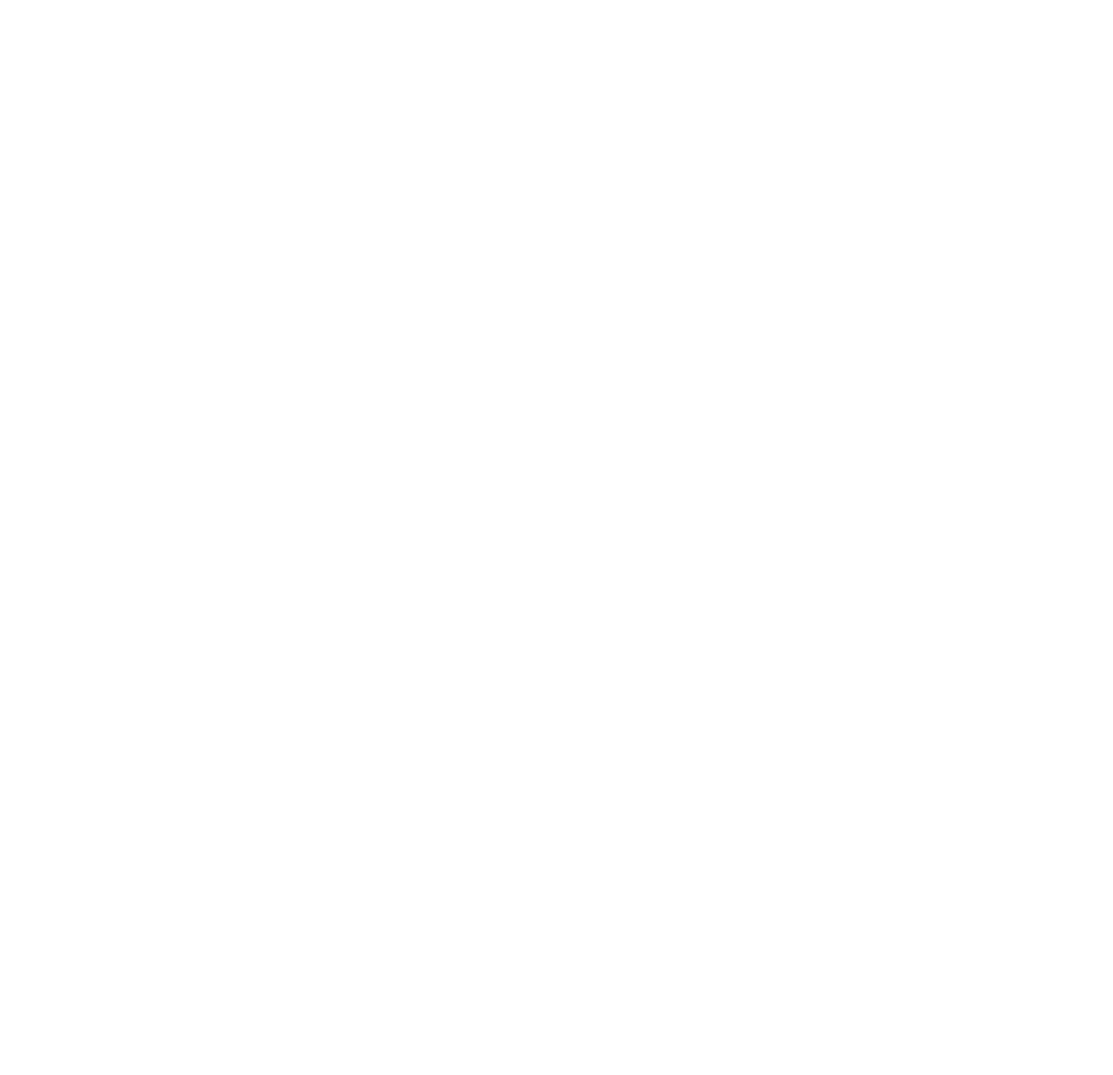
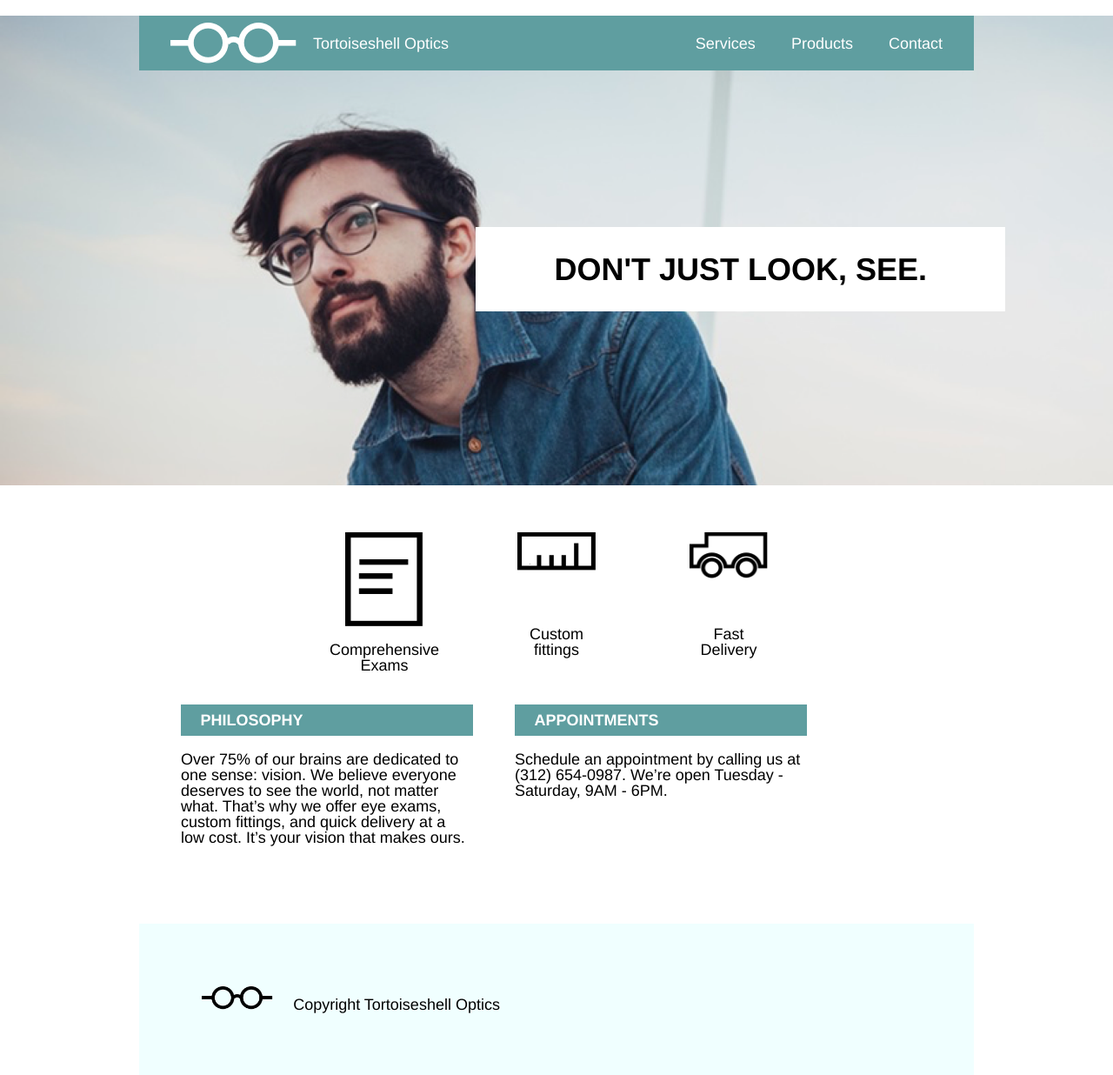
Before and after one commit to JaroslawMalucha/CAI-HTML-TortoiseshellOptics, a plain HTML site: page index.html in a window 1280 px wide. Shown: the whole page at 87% size. Before the commit the page ends 800 px from the top, so only its background shows below. Drawn offline with Linux system fonts and the light colour scheme.

Commit message:
desktop version done

```diff
--- a/index.html
+++ b/index.html
@@ -1,13 +1,89 @@
 <!DOCTYPE html>
 <html>
+
 <head>
-  <title>DevProject</title>
+  <title>Tortoiseshell Optics</title>
   <link href="./res/css/reset.css" type="text/css" rel="stylesheet">
   <link href="./res/css/index.css" type="text/css" rel="stylesheet">
 
 </head>
+
 <body>
 
+  <div class="banner">
+    <div class="container">
+      <header>
+        <div class="logo">
+          <img src="./res/img/logo-white.png" />
+          <span>Tortoiseshell Optics</span>
+        </div>
+
+        <nav>
+          <span>
+            <a href="#">Services</a>
+          </span>
+          <span>
+            <a href="#">Products</a>
+          </span>
+          <span>
+            <a href="#">Contact</a>
+          </span>
+        </nav>
+      </header>
+
+      <div class="flex">
+        <div class="box">
+          <p>don't just look, see.</p>
+        </div>
+      </div>
+    </div>
+
+  </div>
+
+
+  <main>
+    <div class="container">
+      <div class="flex">
+        <div class="features flex">
+          <div class="feature papericon">
+            <img src="./res/img/paper-icon.png" />
+            <p>Comprehensive Exams</p>
+          </div>
+          <div class="feature">
+            <img src="./res/img/ruler-icon.png" />
+            <p>Custom fittings</p>
+          </div>
+          <div class="feature">
+            <img src="./res/img/truck-icon.png" />
+            <p>Fast Delivery</p>
+          </div>
+        </div>
+
+        <div class="stickers flex">
+          <div class="sticker">
+            <div class="title">PHILOSOPHY</div>
+            <p>Over 75% of our brains are dedicated to one sense: vision. We believe everyone deserves to see the world, not
+              matter what. That’s why we offer eye exams, custom fittings, and quick delivery at a low cost. It’s your vision
+              that makes ours. </p>
+          </div>
+          <div class="sticker">
+            <div class="title">APPOINTMENTS</div>
+            <p>Schedule an appointment by calling us at (312) 654-0987. We’re open Tuesday - Saturday, 9AM - 6PM. </p>
+          </div>
+        </div>
+      </div>
+    </div>
+  </main>
+
+
+
+  <div class="container">
+    <footer>
+      <img src="./res/img/logo-black.png" />
+      <span>Copyright Tortoiseshell Optics</span>
+    </footer>
+  </div>
 
 </body>
+
 </html>
--- a/res/css/index.css
+++ b/res/css/index.css
@@ -0,0 +1,155 @@
+/* div {
+    border: 1px solid green;
+} */
+
+
+html {
+    font-size: 18px;
+    line-height: 1.4;
+    font-family: Helvetica;
+}
+
+
+.container {
+    width: 960px;
+    margin: auto;
+}
+
+
+header {
+    background-color: cadetblue;
+    color: white;
+    display: flex;
+    justify-content: space-between;
+    align-items: center;
+    margin-top: 1rem;
+    padding: 1rem 2rem;
+}
+
+header .logo {
+    display: flex;
+    align-items: center;
+    text-transform: capitalize;
+
+    height: 1.5rem;
+}
+
+header .logo span {
+    margin-left:1rem;
+}
+
+header nav span {
+    margin-left:2rem;
+}
+
+header nav span a {
+    color: white;
+    text-decoration: none;
+}
+
+
+.flex {
+    display: flex;
+}
+
+.banner {
+    height: 30rem;
+    background-image: url("../img/glasses-bg.png");
+    background-size: cover;
+    background-repeat: no-repeat;
+}
+
+.banner .flex {
+    justify-content: flex-end;
+}
+
+.banner .box {
+    margin-top: 10rem;
+    margin-right: -2rem;
+    padding: 1.5rem 5rem;
+    display: inline-block;
+    /* float: right; */
+
+    background-color: white;
+    font-weight: bold;
+    font-size: 2rem;
+    line-height: 1.2;
+    text-transform: uppercase;
+
+}
+
+
+main .flex {
+    flex-direction: column;
+}
+
+
+
+/* FEATURES */
+main .features {
+    display: flex;
+    flex-direction: row;
+    justify-content: center;
+    align-items: center;
+}
+
+main .features .feature {
+    height: 8rem;
+    margin: 3rem 3rem;
+    width: 5rem;
+    display: flex;
+    flex-direction: column;
+    justify-content: space-between;
+    align-items: center;
+    text-align: center;
+}
+
+main .features .feature .papericon {
+    width: 3.5rem;
+}
+
+main .features .feature img {
+    max-width: 100%;
+    max-height: 100%;
+    margin-bottom: 1rem;
+}
+
+
+/* STICKERS */
+main .stickers {
+    flex-direction: row;
+}
+
+main .stickers .sticker {
+    width: 35%;
+    margin-left: 5%;
+}
+main .stickers .sticker .title {
+    background-color: cadetblue;
+    color: white;
+    font-weight: bold;
+    font-size: 1rem;
+    padding: 0.5rem 1.25rem ;
+}
+
+main .stickers .sticker p {
+    margin-top: 1rem;
+}
+
+
+
+
+/* FOOTER */
+footer {
+    background-color: azure;
+    padding: 4rem;
+    margin-top: 5rem;
+}
+
+footer img {
+    height: 1.5rem;
+}
+
+footer span {
+    margin-left: 1rem;
+}
```
Also changed, not shown: documentation/desktop.jpg (added), documentation/mobile.jpg (added), documentation/redline.jpg (added), documentation/tablet.jpg (added), res/img/glasses-bg.png (added), res/img/logo-black.png (added), res/img/logo-white.png (added), res/img/paper-icon.png (added), res/img/ruler-icon.png (added), res/img/truck-icon.png (added).
